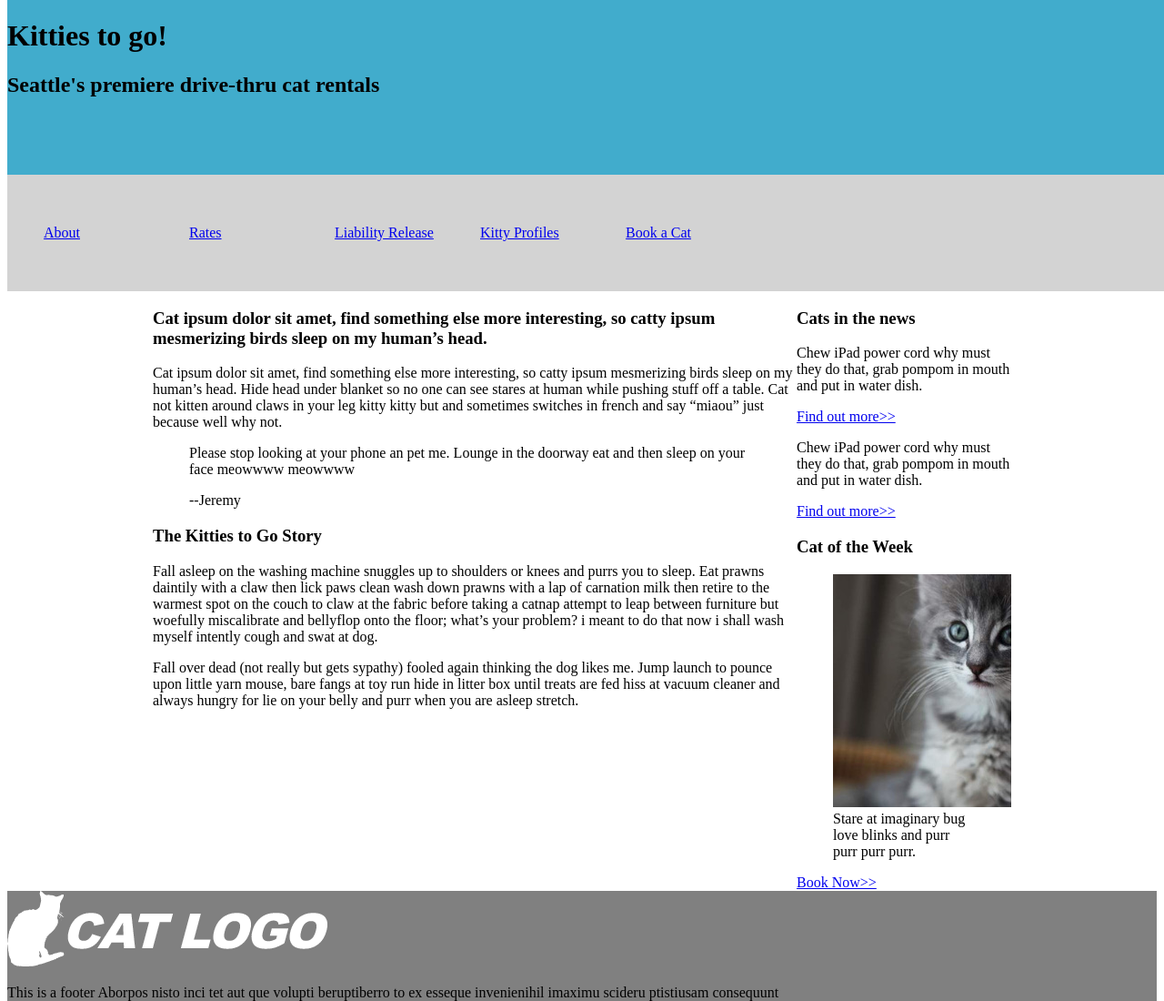
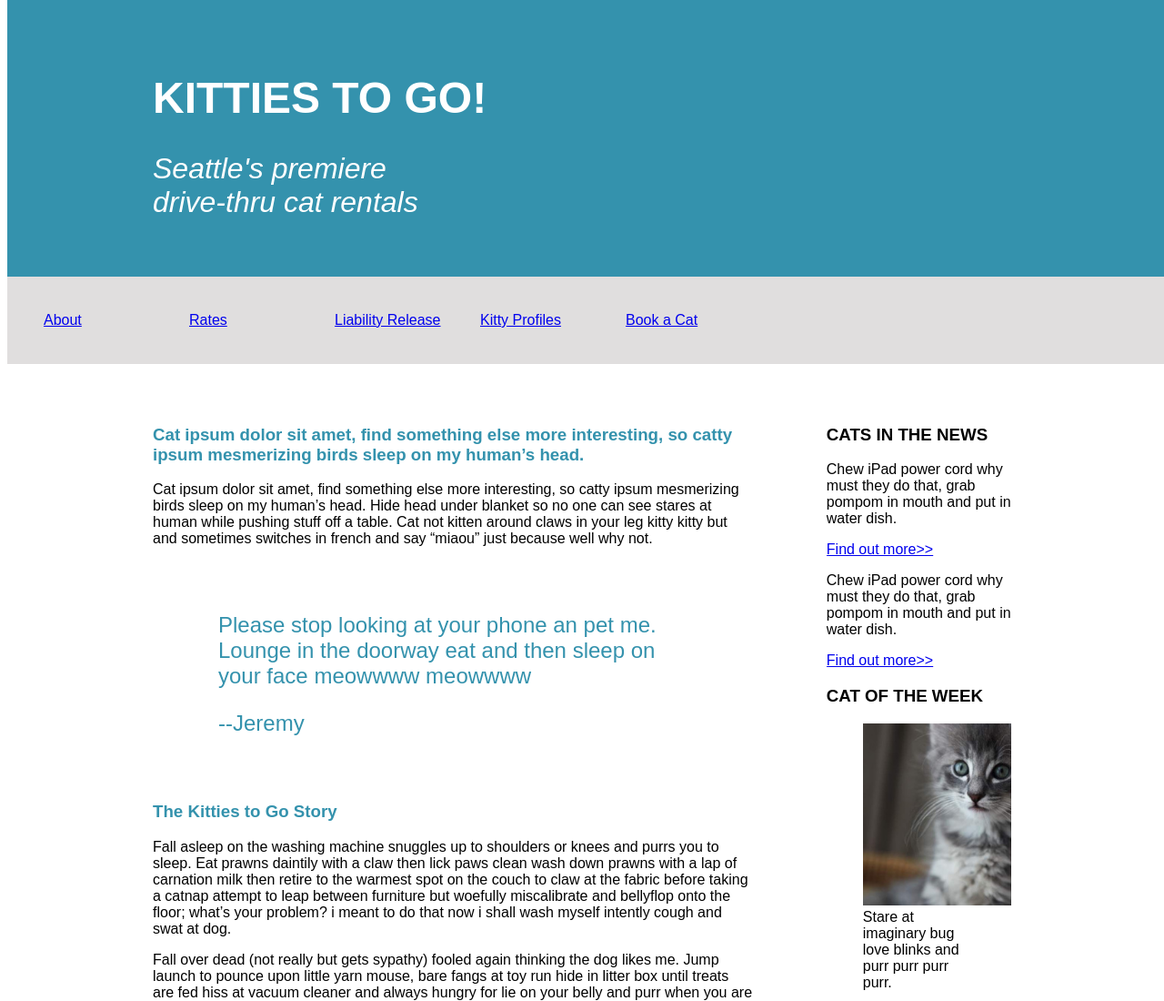
Before and after one commit to cyyllam/cat-layout, a plain HTML site: page index.html in a window 1280 px wide. Shown: the top 1100 px of the page at 91% size. Drawn offline with Linux system fonts and the light colour scheme.

Commit message:
revised header and main elements

```diff
--- a/index.html
+++ b/index.html
@@ -58,7 +58,10 @@
           <section>
             <h3>Cat of the Week</h3>
             <figure>
-              <img src="images/sidebar-cat.jpg" alt="cat with blue eyes in sidebar">
+              <img
+              src="images/sidebar-cat.jpg"
+              alt="cat with blue eyes in sidebar"
+              width=250>
               <figcaption>Stare at imaginary bug love blinks and purr purr purr purr.</figcaption>
             </figure>
             <a href="#link">Book Now>></a>
--- a/styles/stylesheet.css
+++ b/styles/stylesheet.css
@@ -1,17 +1,37 @@
 * {
   box-sizing: border-box;
 }
+body {
+  font-family: Arial;
+}
 header {
-  background-color: #41accc;
-  height: 20em;
+  background-color: #3492ad;
+  height: 25em;
   width: 100%;
   margin: 0;
   position: fixed;
   top: 0;
+  color: white;
+}
+header h1 {
+  text-transform: uppercase;
+  font-size: 3rem;
+  font-weight: bold;
+  margin-top: 5rem;
+  margin-left: 10rem;
+  width: 70%;
+}
+header h2 {
+  margin-left: 10rem;
+  font-size: 2rem;
+  font-style: italic;
+  font-weight: normal;
+  width: 25%;
+
 }
 header nav ul {
-  background-color: #d3d3d3;
-  height: 8em;
+  background-color: #e0dede;
+  height: 6em;
   width: 100%;
   margin: 0;
   position: absolute;
@@ -26,16 +46,30 @@ ul li{
   flex-basis: 10em;
 }
 main {
-  margin-top: 20em;
-  margin-left: 10em;
+  margin-top: 28em;
+  margin-left: 10rem;
   margin-right: 10em;
+}
+.content-box h3 {
+  color: #3492ad;
 }
 .content-box {
   float: left;
-  width: 75%;
+  width: 70%;
+  margin-right: 5em;
+}
+blockquote {
+  margin: 3em;
+  color: #3492ad;
+  font-size: 1.5rem;
+  font-weight: lighter;
 }
 .sidebar {
+  margin-top: 2rem;
   overflow: hidden;
+}
+.sidebar h3 {
+  text-transform: uppercase;
 }
 .page-footer {
   clear:both;
```
